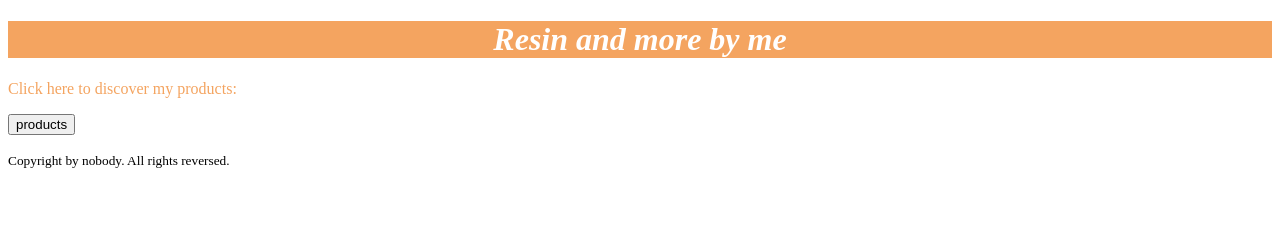
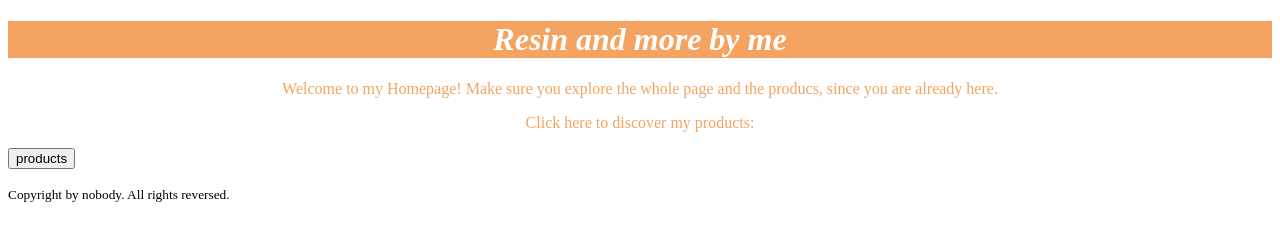
Before and after one commit to sadzo/sadzo.github.io, a plain HTML site: page index.html in a window 1280 px wide. Drawn offline with Linux system fonts and the light colour scheme.

Commit message:
Update index.html

```diff
--- a/index.html
+++ b/index.html
@@ -26,7 +26,7 @@
 
   <body>
    <h1 id="myHeader"><em>Resin and more by me</em></h1>
-   <p  style="color: SandyBrown; text-align: center>Welcome to my Homepage!
+   <p  style="color: SandyBrown; text-align: center">Welcome to my Homepage!
     Make sure you explore the whole page and the producs, since you are already here.</p>
 
    <p style="color: SandyBrown; text-align: center"> Click here to discover my products:</p>
```
